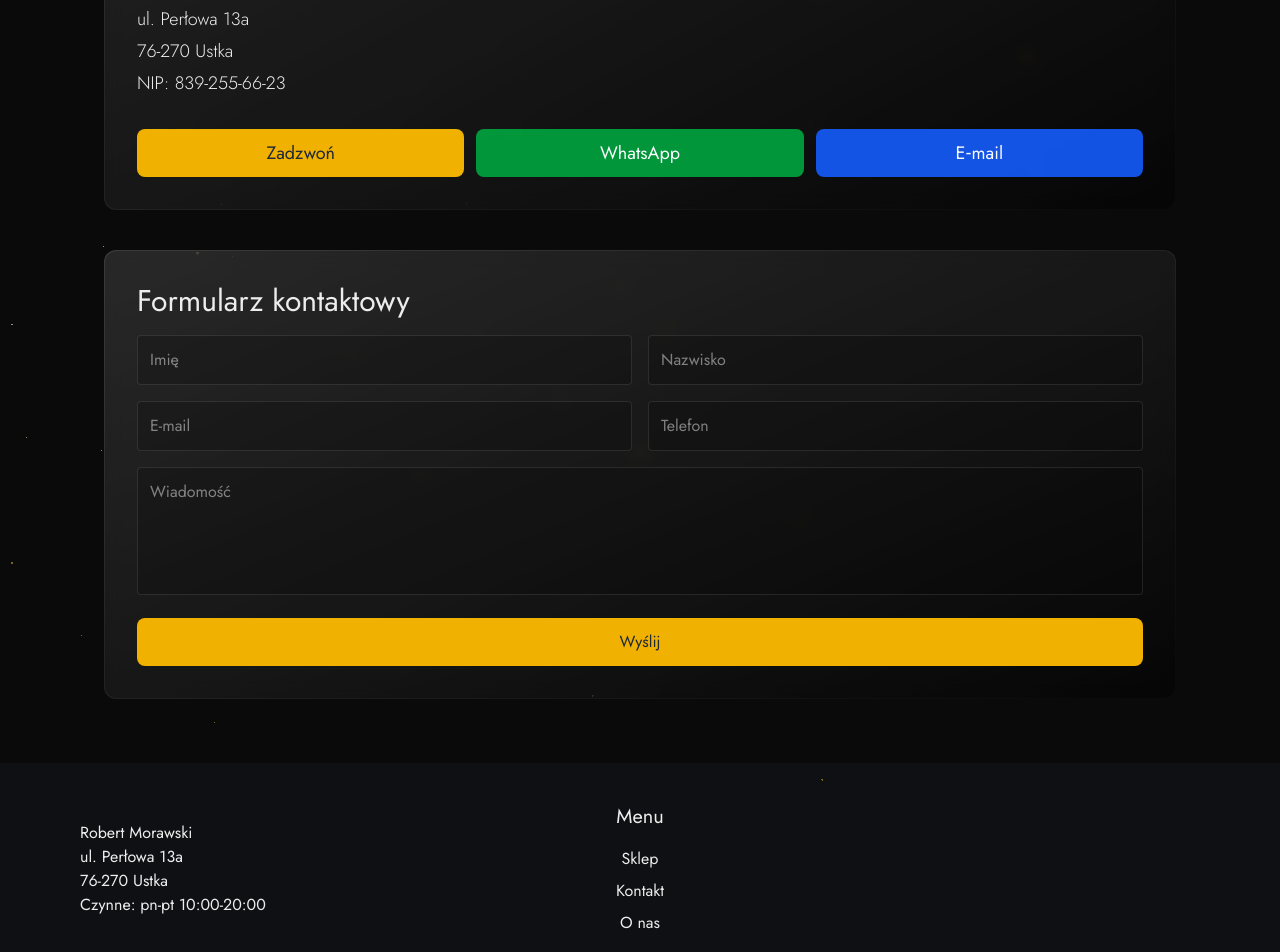
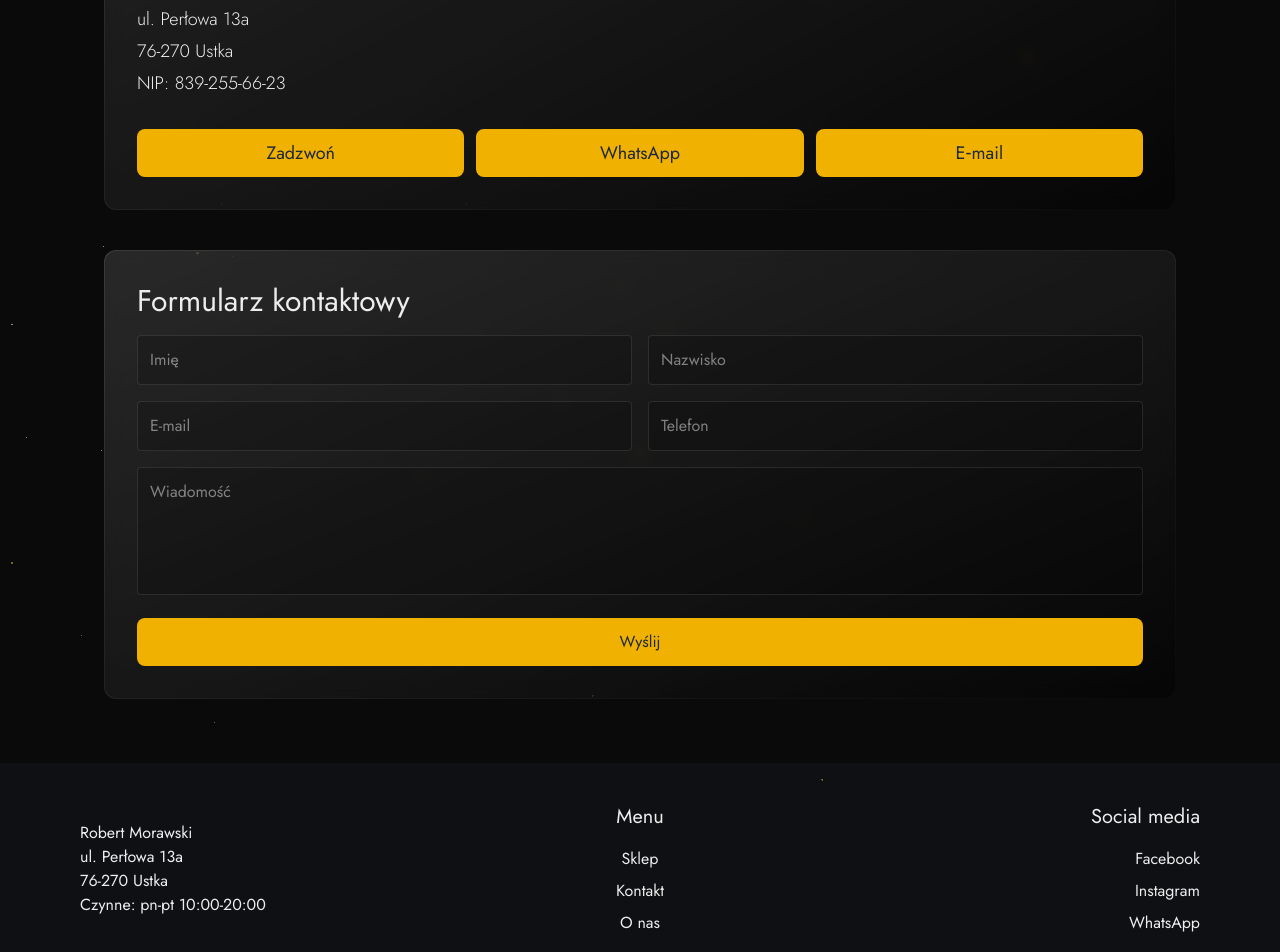
Before and after one commit to norbikam/GUS, a Next.js app: page /kontakt in a window 1280 px wide. Shown: the part 620-1572 px from the top of the page. Built offline with nearby package versions, Linux system fonts and the light colour scheme.

Commit message:
drobne poprawki

```diff
--- a/app/components/footer.tsx
+++ b/app/components/footer.tsx
@@ -16,6 +16,12 @@ export default function Footer() {
             <li className="pb-2"><Link href="/kontakt">Kontakt</Link></li>
             <li><Link href="/onas">O nas</Link></li>
         </ul>
+        <ul className="hidden md:block md:pt-0 text-left md:text-right md:pr-10">
+            <li className="pb-4 text-xl">Social media</li>
+            <li className="pb-2"><a href="https://www.facebook.com/GlowUpSkinPolska/" target="_blank" rel="noopener noreferrer">Facebook</a></li>
+            <li className="pb-2"><a href="https://www.instagram.com/glowupskinpl" target="_blank" rel="noopener noreferrer">Instagram</a></li>
+            <li><a href="https://api.whatsapp.com/send/?phone=48510255279&text&type=phone_number&app_absent=0" target="_blank" rel="noopener noreferrer">WhatsApp</a></li>
+        </ul>
     </footer>
     );
 }
--- a/app/katalog/[slug]/page.tsx
+++ b/app/katalog/[slug]/page.tsx
@@ -37,7 +37,7 @@ export default async function ProductPage({ params }: Props) {
   return (
     <div>
       <div className="flex flex-col md:grid md:grid-cols-2 w-full justify-center items-stretch font-light text-center px-0 p-10 pt-20 gap-10">
-        <div className="p-6 md:pl-2 pb-0">
+        <div className="flex flex-col items-center gap-6 px-6 md:pl-2 pb-0">
           <div className="relative flex w-full rounded-lg overflow-hidden items-center justify-center">
             <Image
                         src={product.image}
@@ -49,7 +49,7 @@ export default async function ProductPage({ params }: Props) {
             <div className="pointer-events-none absolute inset-0 bg-gradient-to-br from-transparent via-white/10 to-transparent" />
           </div>
         </div>
-        <div className="relative h-full flex flex-col justify-center text-left p-10 md:pl-10">
+        <div className="relative h-full flex flex-col justify-center text-left p-10 md:pl-10 md:pt-16 md:pb-10">
           <span aria-hidden className="hidden md:block absolute left-0 top-4 bottom-4 w-px bg-gradient-to-b from-transparent via-white/20 to-transparent" />
           {/* 1) Nazwa */}
           <h1 className="text-3xl md:text-5xl font-bold">{product.title}</h1>
@@ -65,14 +65,16 @@ export default async function ProductPage({ params }: Props) {
             </a>
             <a
               href="https://wa.me/48510255279?text=Hej%2C%20chcia%C5%82bym%20zam%C3%B3wi%C4%87%20produkt%20z%20katalogu.%20Czy%20mo%C5%BCesz%20mi%20pom%C3%B3c%3F"
-              className="inline-block bg-green-600/90 text-gray-50 px-6 py-3 rounded-lg hover:bg-green-600 transition text-center w-full sm:w-auto"
+              className="inline-block bg-yellow-500 text-gray-800 px-6 py-3 rounded-lg hover:bg-yellow-600 transition text-center w-full sm:w-auto"
             >
               Napisz na WhatsApp
             </a>
           </div>
-          {/* 4) Opis (wymuś jasny tekst) */}
-          <div className="mt-8 prose prose-invert max-w-none text-gray-100">
-            <ReactMarkdown>{product.description || ''}</ReactMarkdown>
+        </div>
+
+        <div className="md:col-span-2 px-6">
+          <div className="mt-4 prose prose-invert max-w-none text-gray-100 text-left">
+            <ReactMarkdown>{product.description ?? ''}</ReactMarkdown>
           </div>
         </div>
 
--- a/app/kontakt/page.tsx
+++ b/app/kontakt/page.tsx
@@ -77,8 +77,8 @@ export default function KatalogPage() {
             {/* Przyciski na samym dole karty, równe rozmiary */}
             <div className="mt-8 grid grid-cols-1 sm:grid-cols-3 gap-3">
               <a href="tel:+48510255279" className="h-12 flex items-center justify-center bg-yellow-500 text-gray-800 rounded-lg hover:bg-yellow-600 transition w-full text-base md:text-lg">Zadzwoń</a>
-              <a href="https://wa.me/48510255279?text=Hej%2C%20chcia%C5%82bym%20zam%C3%B3wi%C4%87%20produkt%20z%20katalogu.%20Czy%20mo%C5%BCesz%20mi%20pom%C3%B3c%3F" className="h-12 flex items-center justify-center bg-green-600/90 text-gray-50 rounded-lg hover:bg-green-600 transition w-full text-base md:text-lg">WhatsApp</a>
-              <a href="mailto:glowupskinpl@gmail.com" className="h-12 flex items-center justify-center bg-blue-600/90 text-gray-50 rounded-lg hover:bg-blue-600 transition w-full text-base md:text-lg">E‑mail</a>
+              <a href="https://wa.me/48510255279?text=Hej%2C%20chcia%C5%82bym%20zam%C3%B3wi%C4%87%20produkt%20z%20katalogu.%20Czy%20mo%C5%BCesz%20mi%20pom%C3%B3c%3F" className="h-12 flex items-center justify-center bg-yellow-500 text-gray-800 rounded-lg hover:bg-yellow-600 transition w-full text-base md:text-lg">WhatsApp</a>
+              <a href="mailto:glowupskinpl@gmail.com" className="h-12 flex items-center justify-center bg-yellow-500 text-gray-800 rounded-lg hover:bg-yellow-600 transition w-full text-base md:text-lg">E‑mail</a>
             </div>
           </div>
         </section>
```
Also changed, not shown: 1 other file (tests, documents, lock files or other folders).
